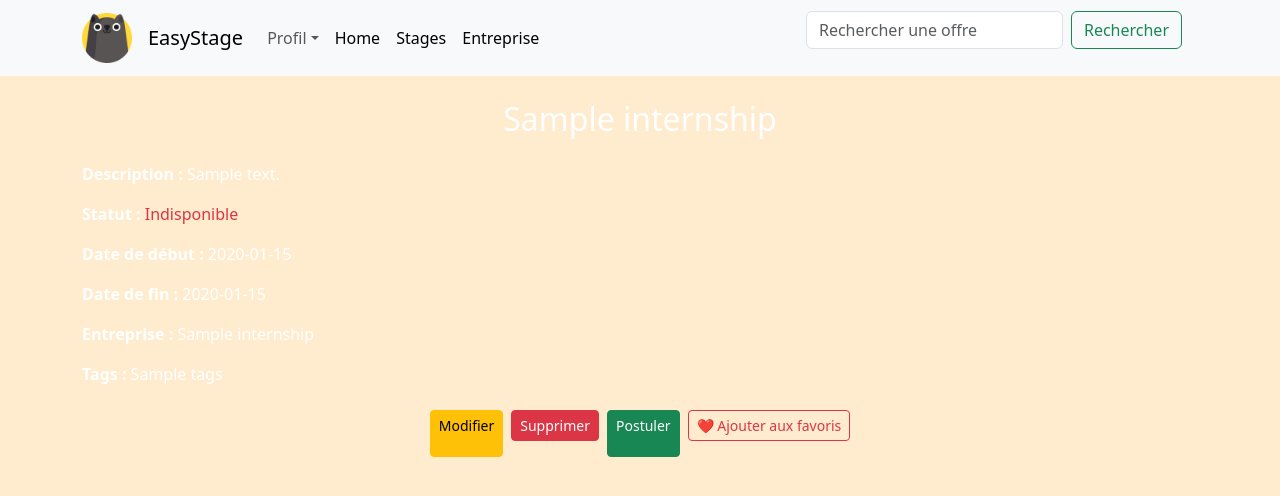
After one commit to ChachURSS/Projet-Web, a PHP site: template templates/internship_detail.twig in a window 1280 px wide. The commit adds this page. Shown: the top 496 px of the page. Run offline with PHP 8.4, Linux system fonts and the light colour scheme; the template is opened without the code that fills it: most values are stand-ins (such as "Sample title", 1, 10 or a date in 2020); some libraries are stand-ins or nearby versions.

Commit message:
Page de détail
Page de détail pour les offres fonctionnelle

```diff
--- /dev/null
+++ b/templates/internship_detail.twig
@@ -0,0 +1,42 @@
+{% include "navbar.twig" %}
+
+{% block content %}
+    <div class="container mt-4">
+        <link href="https://cdn.jsdelivr.net/npm/bootstrap@5.3.0/dist/css/bootstrap.min.css" rel="stylesheet">
+        <link rel="stylesheet" href="/assets/css/style.css">
+        <script defer="" src="/assets/js/script.js"></script>
+        <h2 class="text-center mb-4">{{ internship.title }}</h2>
+        <p><strong>Description :</strong> {{ internship.description }}</p>
+        <p><strong>Statut :</strong>
+            {% if internship.status == 1 %}
+                <span class="text-success">Disponible</span>
+            {% else %}
+                <span class="text-danger">Indisponible</span>
+            {% endif %}
+        </p>
+        <p><strong>Date de début :</strong> {{ internship.bdate }}</p>
+        <p><strong>Date de fin :</strong> {{ internship.edate }}</p>
+        <p><strong>Entreprise :</strong> {{ internship.company_name }}</p>
+        <p><strong>Tags :</strong>
+            {% if internship.tags %}
+                {{ internship.tags | join(', ') }}
+            {% else %}
+                <span class="text-muted">Aucun tag</span>
+            {% endif %}
+        </p>
+
+        <div class="d-flex justify-content-center mt-4 gap-2">
+            <a href="/internships/edit/{{ internship.id_internship }}" class="btn btn-warning btn-sm">Modifier</a>
+            <form method="POST" action="/internships/delete/{{ internship.id_internship }}" style="display:inline;">
+                <button type="submit" class="btn btn-danger btn-sm" onclick="return confirm('Êtes-vous sûr de vouloir supprimer cette offre ?')">Supprimer</button>
+            </form>
+            <a href="/internships/apply/{{ internship.id_internship }}" class="btn btn-success btn-sm">Postuler</a>
+            <form method="POST" action="/internships/{{ internship.id_internship }}{% if internship.is_favorite %}/unlike{% else %}/like{% endif %}" style="display:inline;">
+                <button type="submit"
+                        class="btn {% if internship.is_favorite %}btn-danger text-white{% else %}btn-outline-danger{% endif %} btn-sm">
+                    {% if internship.is_favorite %}❤️ Retirer des favoris{% else %}❤️ Ajouter aux favoris{% endif %}
+                </button>
+            </form>
+        </div>
+    </div>
+{% endblock %}
--- a/templates/internships.twig
+++ b/templates/internships.twig
@@ -30,7 +30,7 @@
                 <tbody>
                     {% for internship in internships %}
                         <tr>
-                            <td>{{ internship.title }}</td>
+                            <td><a href="/internships/detail/{{ internship.id_internship }}">{{ internship.title }}</a></td>
                             <td>{{ internship.description }}</td>
                             <td>
                                 {% if internship.status == 1 %}
```
Also changed, not shown: app/routes.php (+30 -0 lines), 2 other files.
